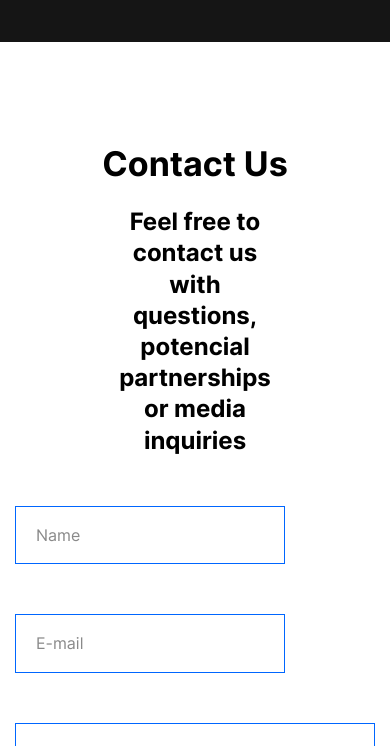
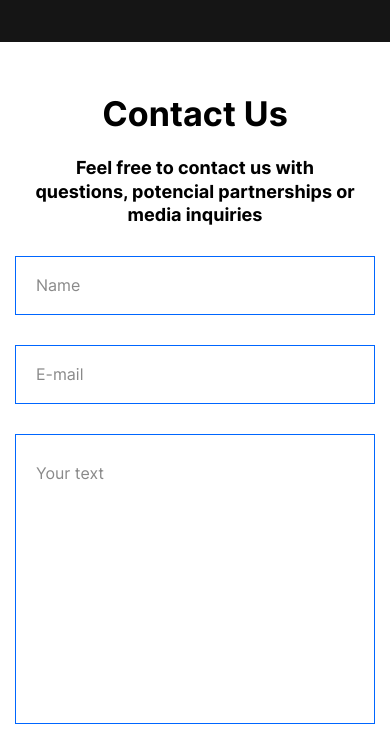
Before and after one commit to AlexLevchuk32/Website_Cars_catalog, a website: page src/contacts.html in a window 390 px wide. Shown: the part 98-844 px from the top of the page. Drawn offline with Linux system fonts and the light colour scheme.

Commit message:
Адаптив страницы caontacts.html

```diff
--- a/src/scss/_catalog.scss
+++ b/src/scss/_catalog.scss
@@ -165,6 +165,7 @@
 		&__content-item,
 		&__content-item--active {
 			margin-bottom: 25px;
+			gap: 30px;
 		}
 	}
 }
--- a/src/scss/_contacts.scss
+++ b/src/scss/_contacts.scss
@@ -26,7 +26,7 @@
 	flex-wrap: wrap;
 	// .form-contacts__input
 	&__input {
-		max-width: 270px;
+		// max-width: 270px;
 		padding: 18px 20px;
 		display: inline-block;
 		border: 1px solid $mainBlue;
@@ -94,5 +94,25 @@
 @media (max-width: 768px) {
 }
 
+@media (max-width: 650px) {
+	.contacts {
+		padding: 50px 0 50px;
+		&__text {
+			padding: 0 15px;
+			font-size: 18px;
+			margin-bottom: 30px;
+		}
+	}
+	.form-contacts {
+		&__input {
+			width: 100%;
+			margin-bottom: 30px;
+		}
+		&__textarea {
+			margin-bottom: 25px;
+		}
+	}
+}
+
 @media (max-width: 540px) {
 }
```
Also changed, not shown: src/css/style.min.css.
